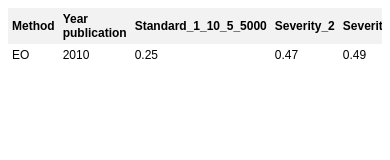
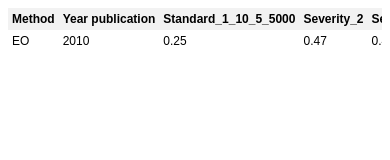
Before and after one commit to alc1218/MPB, a plain HTML site: page index.html in a window 390 px wide. Drawn offline with Linux system fonts and the light colour scheme.

Commit message:
Fixing responsiveness

```diff
--- a/index.html
+++ b/index.html
@@ -1,7 +1,6 @@
 <!DOCTYPE html>
 <html>
 <head>
-  <title>MPB</title>
   <style>
     .table-container {
       overflow-x: auto;
@@ -11,6 +10,7 @@
       font-family: Arial, sans-serif;
       border-collapse: collapse;
       width: 100%;
+      white-space: nowrap; /* Added property for wrapping long content */
     }
 
     th, td {
```
